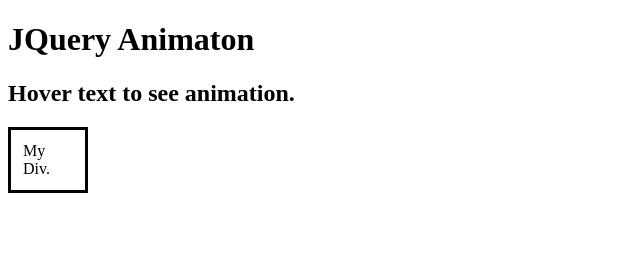
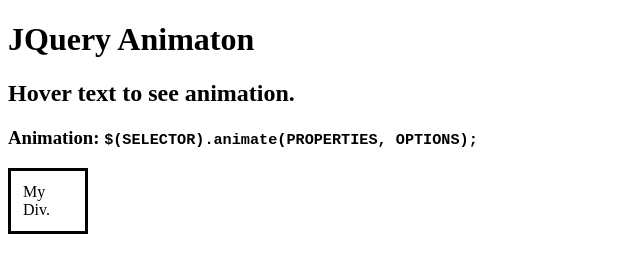
Before and after one commit to adrioro/JQuery-Animation, a plain HTML site: page index.html in a window 1280 px wide. Shown: the whole page, without its empty margins (0-640 px from the left). Drawn offline with nearby package versions, Linux system fonts and the light colour scheme.

Commit message:
Third commit

```diff
--- a/index.html
+++ b/index.html
@@ -12,6 +12,7 @@
    <body>
       <h1>JQuery Animaton</h1>
       <h2>Hover text to see animation.</h2>
+      <h3>Animation: <code>$(SELECTOR).animate(PROPERTIES, OPTIONS);</code></h3>
 
       <div id="myDiv">My Div.</div>
 
--- a/index.js
+++ b/index.js
@@ -1,3 +1,4 @@
+//ANIMATION: $(SELECTOR).animate(PROPERTIES, OPTIONS);//
 $("#myDiv").hover(
     function () {
         $(this).animate({ width: "+=100" });
```
